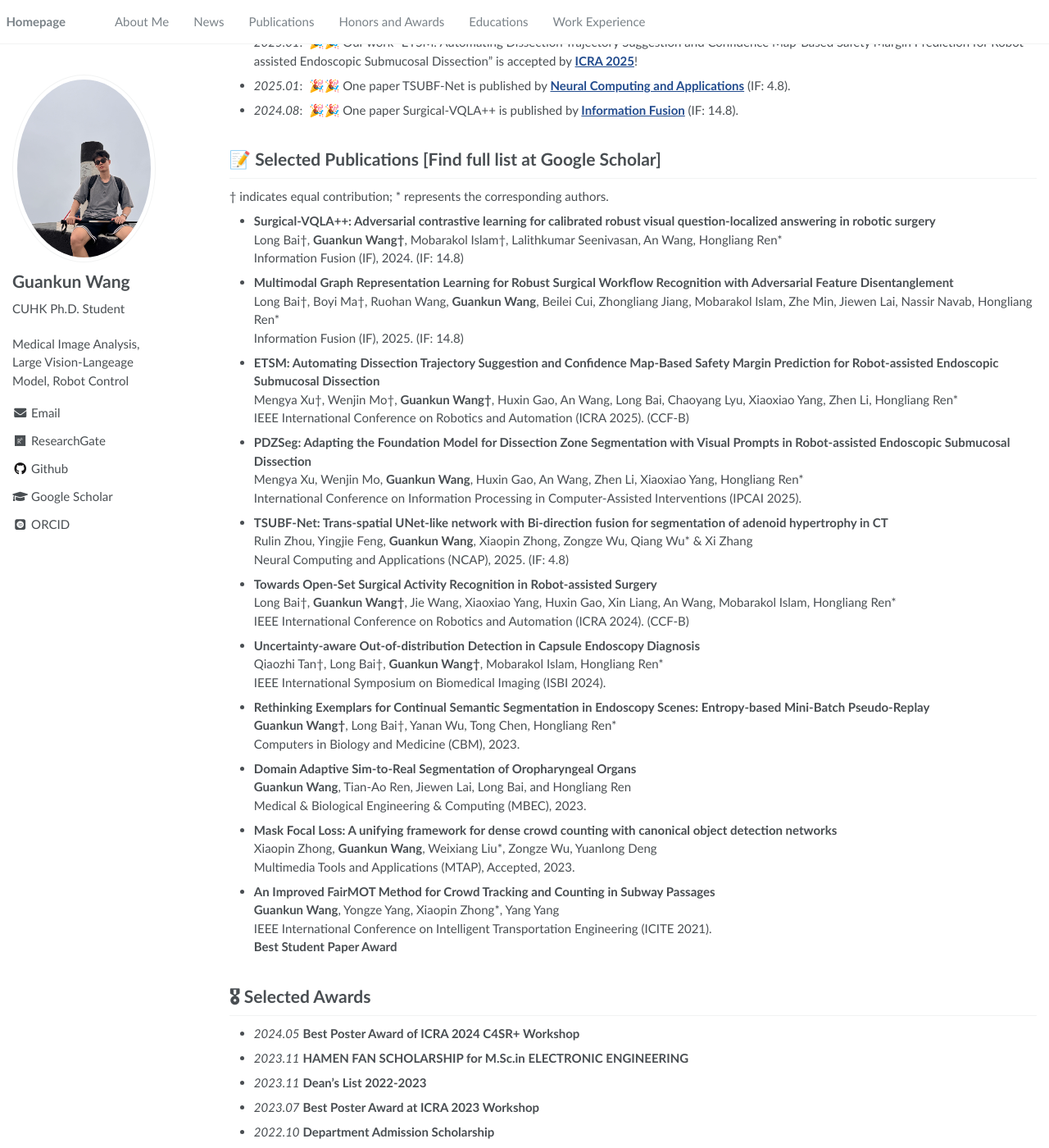
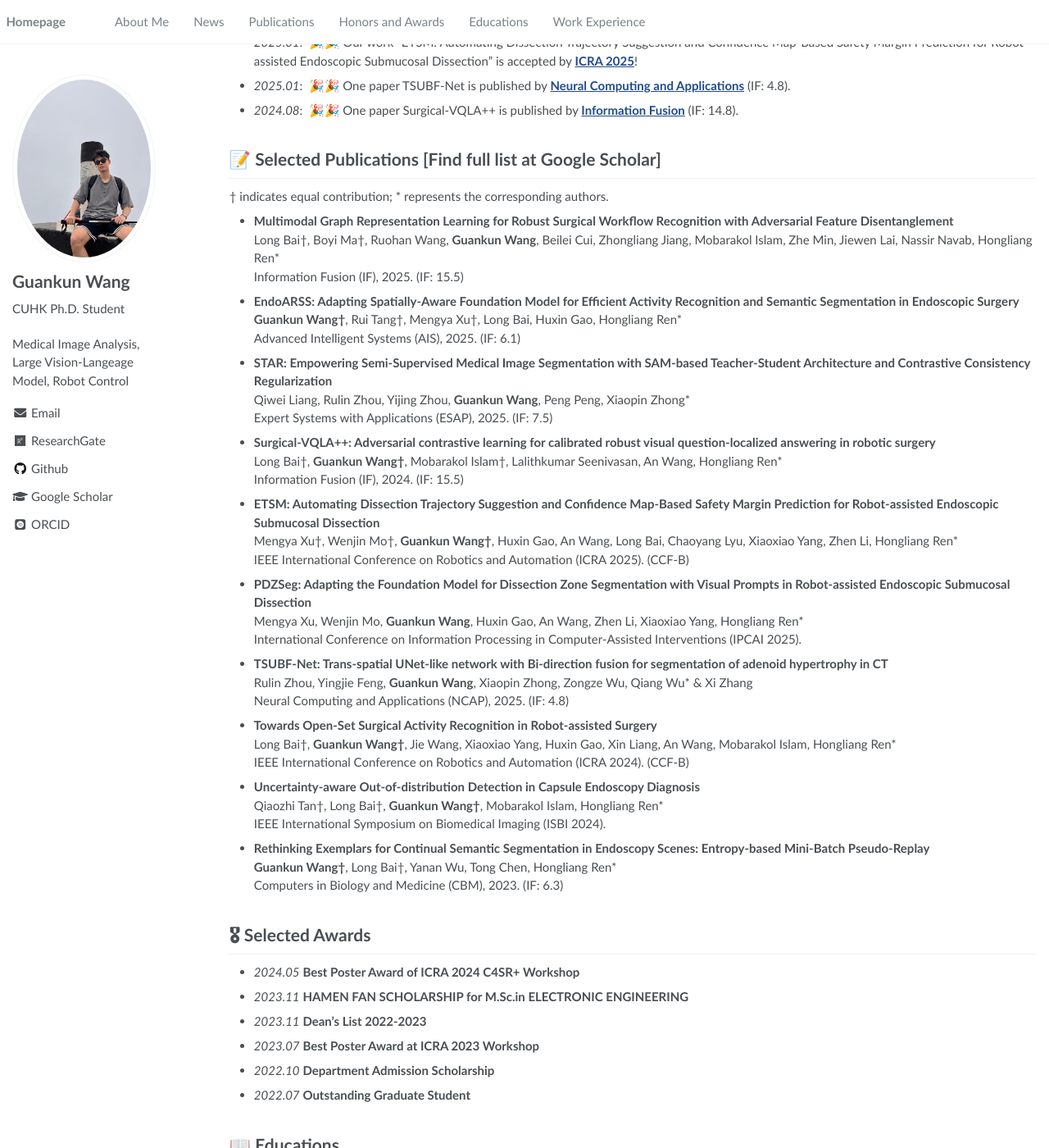
Before and after one commit to gkwang-cuhk/gkwang-cuhk.github.io, a Jekyll site: the page built from _pages/about.md, in a window 1280 px wide and 1400 px high, scrolled down 359 px. Shown: the whole window at 82% size. Built offline with Jekyll 4.4.1, drawn with Linux system fonts in a browser that asks for light colours; some web fonts are replaced.

Commit message:
Update about.md

```diff
--- a/_pages/about.md
+++ b/_pages/about.md
@@ -36,13 +36,21 @@ My research interests include computer vision and its applications in medical im
 # 📝 Selected Publications [Find full list at Google Scholar]
 
 † indicates equal contribution; * represents the corresponding authors.
+- **Multimodal Graph Representation Learning for Robust Surgical Workflow Recognition with Adversarial Feature Disentanglement**<br>
+  Long Bai†, Boyi Ma†, Ruohan Wang, **Guankun Wang**, Beilei Cui, Zhongliang Jiang, Mobarakol Islam, Zhe Min, 	Jiewen Lai, Nassir Navab, Hongliang Ren*<br>
+  Information Fusion (IF), 2025. (IF: 15.5)
+
+- **EndoARSS: Adapting Spatially-Aware Foundation Model for Efficient Activity Recognition and Semantic Segmentation in Endoscopic Surgery**<br>
+  **Guankun Wang†**, Rui Tang†, Mengya Xu†, Long Bai, Huxin Gao, Hongliang Ren*<br>
+   Advanced Intelligent Systems (AIS), 2025. (IF: 6.1)
+
+- **STAR: Empowering Semi-Supervised Medical Image Segmentation with SAM-based Teacher-Student Architecture and Contrastive Consistency Regularization**<br>
+  Qiwei Liang, Rulin Zhou, Yijing Zhou, **Guankun Wang**, Peng Peng, Xiaopin Zhong*<br>
+   Expert Systems with Applications (ESAP), 2025. (IF: 7.5)
+
 - **Surgical-VQLA++: Adversarial contrastive learning for calibrated robust visual question-localized answering in robotic surgery**<br>
   Long Bai†, **Guankun Wang†**, Mobarakol Islam†, Lalithkumar Seenivasan, An Wang, Hongliang Ren*<br>
-  Information Fusion (IF), 2024. (IF: 14.8)
-
-- **Multimodal Graph Representation Learning for Robust Surgical Workflow Recognition with Adversarial Feature Disentanglement**<br>
-  Long Bai†, Boyi Ma†, Ruohan Wang, **Guankun Wang**, Beilei Cui, Zhongliang Jiang, Mobarakol Islam, Zhe Min, 	Jiewen Lai, Nassir Navab, Hongliang Ren*<br>
-  Information Fusion (IF), 2025. (IF: 14.8)
+  Information Fusion (IF), 2024. (IF: 15.5)
 
 - **ETSM: Automating Dissection Trajectory Suggestion and Confidence Map-Based Safety Margin Prediction for Robot-assisted Endoscopic Submucosal Dissection**<br>
   Mengya Xu†, Wenjin Mo†, **Guankun Wang†**, Huxin Gao, An Wang, Long Bai, Chaoyang Lyu, Xiaoxiao Yang, Zhen Li, Hongliang Ren*<br>
@@ -66,20 +74,8 @@ My research interests include computer vision and its applications in medical im
 
 - **Rethinking Exemplars for Continual Semantic Segmentation in Endoscopy Scenes: Entropy-based Mini-Batch Pseudo-Replay**<br>
   **Guankun Wang†**, Long Bai†, Yanan Wu, Tong Chen, Hongliang Ren*<br>
-  Computers in Biology and Medicine (CBM), 2023.
+  Computers in Biology and Medicine (CBM), 2023.  (IF: 6.3)
 
-- **Domain Adaptive Sim-to-Real Segmentation of Oropharyngeal Organs**<br>
-  **Guankun Wang**, Tian-Ao Ren, Jiewen Lai, Long Bai, and Hongliang Ren<br>
-  Medical & Biological Engineering & Computing (MBEC), 2023.
-
-- **Mask Focal Loss: A unifying framework for dense crowd counting with canonical object detection networks**<br>
-  Xiaopin Zhong, **Guankun Wang**, Weixiang Liu*, Zongze Wu, Yuanlong Deng<br>
-  Multimedia Tools and Applications (MTAP), Accepted, 2023.
-
-- **An Improved FairMOT Method for Crowd Tracking and Counting in Subway Passages**<br>
-  **Guankun Wang**, Yongze Yang, Xiaopin Zhong*, Yang Yang<br>
-  IEEE International Conference on Intelligent Transportation Engineering (ICITE 2021).<br>
-  **Best Student Paper Award**
 
 <span class='anchor' id='awards'></span>
 # 🎖 Selected Awards
```
